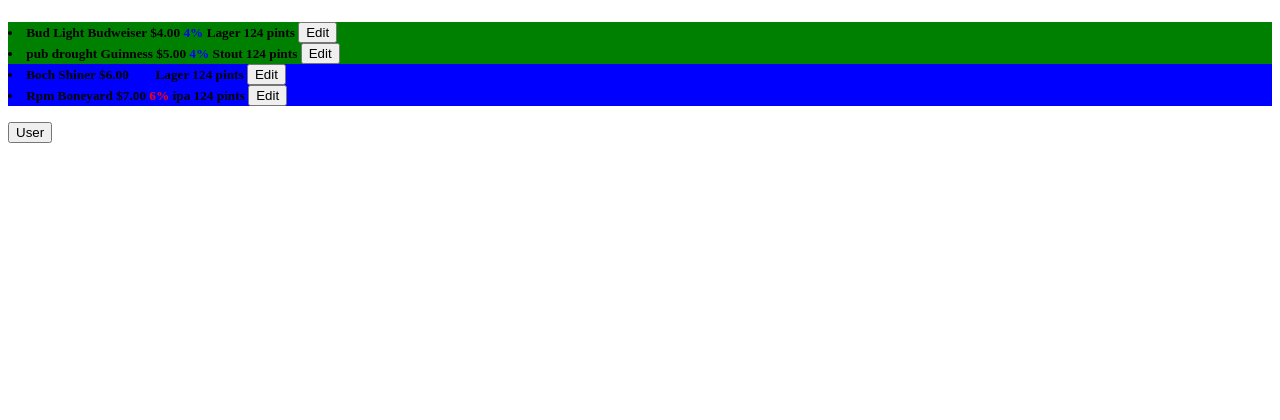
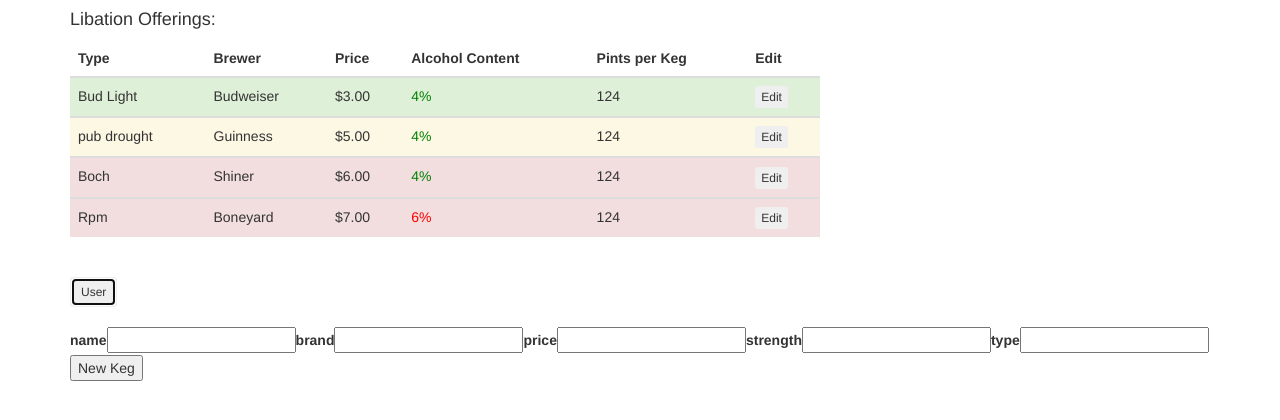
Before and after one commit to Yhbv24/bar, an Angular app: page / in a window 1280 px wide. Both pictures are taken after a click on the button "User". Shown: the top 420 px of the page. Built offline with nearby package versions, Linux system fonts and the light colour scheme.

Commit message:
Add form to edit kegs

```diff
--- a/src/app/app.component.css
+++ b/src/app/app.component.css
@@ -1,19 +1,11 @@
-.strong {
+li {
+  list-style: none;
+}
+
+.bold {
   color: red;
 }
 
-.weak {
-  color: blue;
+.not-bold {
+  color: green;
 }
-
-.red {
-  background-color: red;
-}
-
-.green {
-  background-color: green;
-}
-
-.blue {
-  background-color: blue;
-}
--- a/src/app/app.component.html
+++ b/src/app/app.component.html
@@ -1,14 +1,61 @@
+<link href="https://maxcdn.bootstrapcdn.com/bootstrap/3.3.7/css/bootstrap.min.css" rel="stylesheet" integrity="sha384-BVYiiSIFeK1dGmJRAkycuHAHRg32OmUcww7on3RYdg4Va+PmSTsz/K68vbdEjh4u" crossorigin="anonymous">
 <div class="container">
-  <h5>
-    <li [class]="priceColor(keg)" *ngFor="let keg of kegs">
-    {{keg.name}}
-    {{keg.brand}}
-    ${{keg.price}}.00
-    <span [class]="strength(keg)">{{keg.strength}}%</span>
-    {{keg.type}}
-    {{keg.volume}} pints
-    <span *ngIf="user"><button>Edit</button></span>
-    </li>
-    <br><button (click)="userChange()">User</button>
-  </h5>
+  <div class="row">
+    <div class="col-xs-8">
+      <h4>Libation Offerings:</h4>
+
+      <table class="table">
+        <thead>
+          <tr>
+            <th>Type</th>
+            <th>Brewer</th>
+            <th>Price</th>
+            <th>Alcohol Content</th>
+            <th>Pints per Keg</th>
+            <th *ngIf="user">Edit</th>
+          </tr>
+        </thead>
+
+        <tbody *ngFor="let keg of kegs">
+          <tr [class]="priceColor(keg)">
+            <td>{{keg.name}}</td>
+            <td>{{keg.brand}}</td>
+            <td>${{keg.price}}.00</td>
+            <td><span [class]="strengthColor(keg)">{{keg.strength}}%</span></td>
+            <td>{{keg.volume}}</td>
+            <td><button class="btn btn-xs" *ngIf="user" (click)="editKeg(keg)">Edit</button></td>
+            <td *ngIf="keg.edit">
+              <form *ngIf="editKeg">
+                <label for="name">name</label>
+                <input #name>
+                <label for="brand">brand</label>
+                <input #brand>
+                <label for="price">price</label>
+                <input #price>
+                <label for="strength">strength</label>
+                <input #strength>
+                <label for="type">type</label>
+                <input #type>
+                <button type="button" name="button" (click)="newKeg(name.value, brand.value, price.value, strength.value, type.value)">Edit Keg</button>
+            </form>
+            </td>
+          </tr>
+        </tbody>
+      </table>
+    </div>
+  </div>
+    <br><button (click)="userChange()" class="btn btn-sm">User</button><br><br>
+    <div *ngIf="user">
+      <label for="name">name</label>
+      <input #name>
+      <label for="brand">brand</label>
+      <input #brand>
+      <label for="price">price</label>
+      <input #price>
+      <label for="strength">strength</label>
+      <input #strength>
+      <label for="type">type</label>
+      <input #type>
+      <button type="button" name="button" (click) ="newKeg(name.value, brand.value, price.value, strength.value, type.value)">New Keg</button>
+    </div>
 </div>
--- a/src/app/app.component.ts
+++ b/src/app/app.component.ts
@@ -9,43 +9,62 @@
 export class AppComponent {
   title = 'app works!';
   kegs: Keg[] = [
-    new Keg("Bud Light", "Budweiser", 4, 4, "Lager"),
+    new Keg("Bud Light", "Budweiser", 3, 4, "Lager"),
     new Keg("pub drought", "Guinness", 5, 4, "Stout"),
     new Keg("Boch", "Shiner", 6, 4, "Lager"),
     new Keg("Rpm", "Boneyard", 7, 6, "ipa"),
   ];
   user: boolean = false;
+  password: string = "bartender1";
+
+  editKeg(keg) {
+    if (keg.edit === false) {
+      keg.edit = true;
+    } else {
+      keg.edit = false;
+    }
+  }
 
   priceColor(keg) {
     if (keg.price <= 3) {
-      return "red";
+      return "bg-success";
     } else if (keg.price <= 5) {
-      return "green";
+      return "bg-warning";
     } else {
-      return "blue";
+      return "bg-danger";
     }
   }
 
-  strength(keg) {
+  strengthColor(keg) {
     if (keg.strength >= 6) {
-      return "strong";
+      return "bold";
     } else {
-      return "weak";
+      return "not-bold";
     }
   }
 
   userChange() {
-    if (this.user === false) {
-      this.user = true;
-    } else {
-    this.user = false;
+    var login = "bartender1";
+    if (login === "bartender1") {
+      if (this.user === false) {
+        this.user = true;
+      } else {
+        this.user = false;
+      }
     }
-    console.log(this.user);
+  }
+
+  newKeg(name, brand, price, strength, type) {
+    var keg = new Keg(name, brand, price, strength, type);
+    this.kegs.push(keg);
   }
 }
 
+
+
 export class Keg {
   volume: number = 124;
+  edit: boolean = false;
 
   constructor(public name: string, public brand: string, public price: number, public strength: number, public type: string) {}
 }
```
